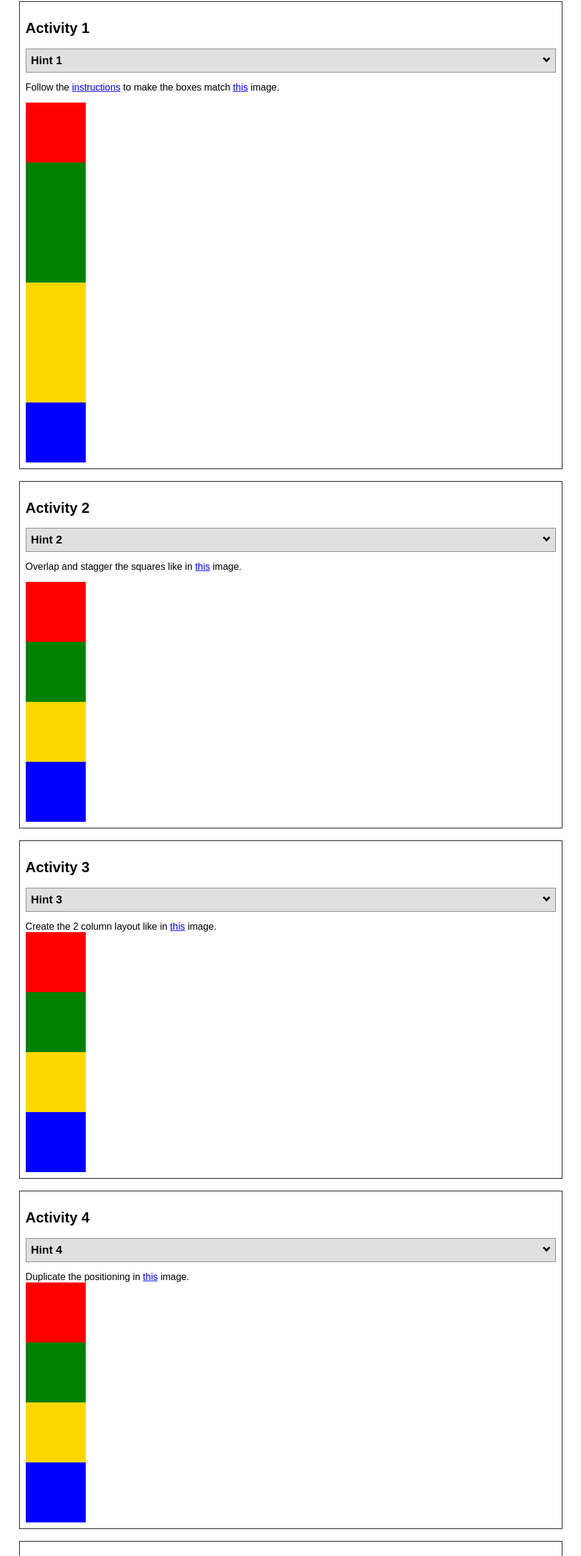
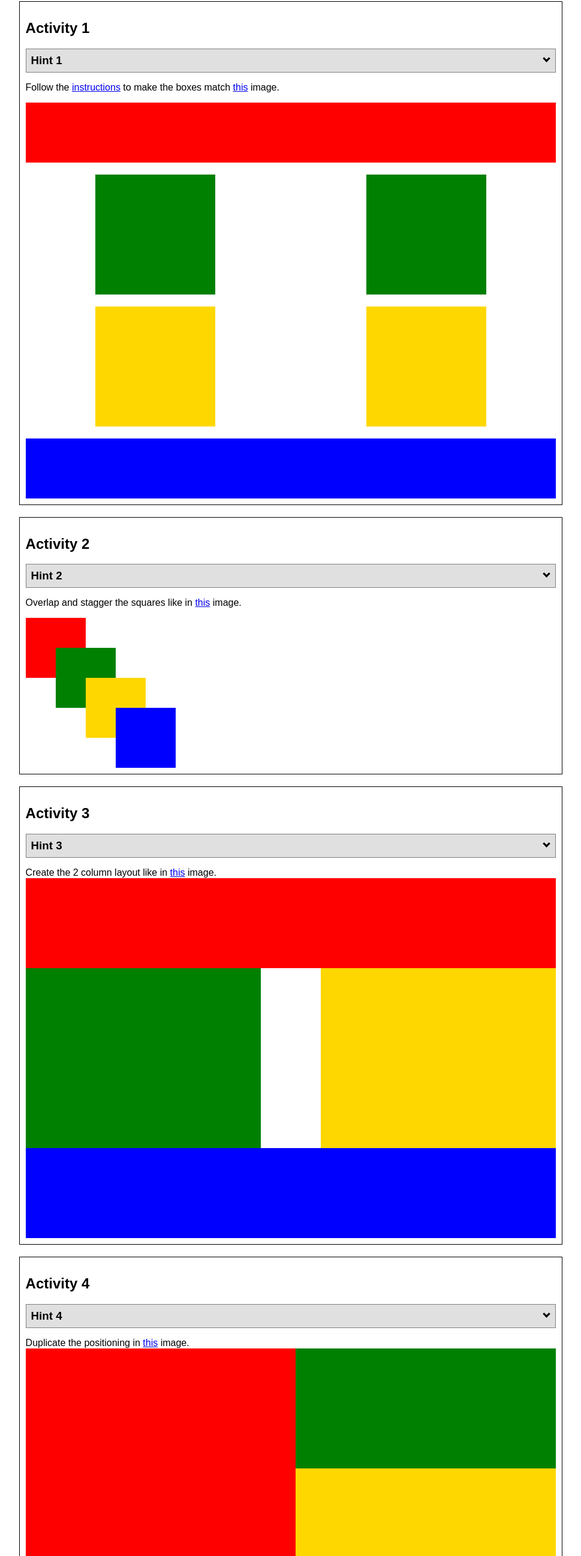
Before and after one commit to fombuena/wwr, a plain HTML site: page positioning.html in a window 1280 px wide. Shown: the part 146-2740 px from the top of the page at 60% size, without its empty margins (155-1124 px from the left). Drawn offline with Linux system fonts and the light colour scheme.

Commit message:
Update positionstyles.css

```diff
--- a/positionstyles.css
+++ b/positionstyles.css
@@ -2,33 +2,42 @@
 /* Activity 1 styles */
 .content1 {
   /* This is the parent of the activity 1 boxes. */
-
+display: grid;
+grid-template-columns: 1fr 1fr;
+justify-items: center;
+gap: 20px;
 }
 .red1 {
-  width: 100px;
+  width: 100%;
   height: 100px;
   background-color: red;
+  grid-column: 1/3;
 
 }
 .green1 {
-  width: 100px;
-  height: 100px;
+  width: 200px;
+  height: 200px;
   background-color: green;
 
 }
 .yellow1 {
-  width: 100px;
-  height: 100px;
+  width: 200px;
+  height: 200px;
   background-color: gold;
 }
 .blue1 {
-  width: 100px;
+  width: 100%;
   height: 100px;
   background-color: blue;
+  grid-column: 1/3;
+
 }
 /* Activity 2 styles */
 .content2 {
   /* This is the parent of the activity 2 boxes. */
+display: grid;
+grid-template-columns: 50px 50px 50px 50px 50px;
+grid-template-rows: 50px 50px 50px 50px 50px;
 }
 .red2 {
   width: 100px;
@@ -39,65 +48,94 @@
   width: 100px;
   height: 100px;
   background-color: green;
+  grid-row: 2/3;
+  grid-column: 2/3;
+
 }
 .yellow2 {
   width: 100px;
   height: 100px;
   background-color: gold;
+  grid-row: 3/4;
+  grid-column: 3/4;
 }
 .blue2 {
   width: 100px;
   height: 100px;
   background-color: blue;
+  grid-row: 4/5;
+  grid-column: 4/5;
 }
 /* Activity 3 styles */
 .content3 {
   /* This is the parent of the activity 3 boxes. */
+display: grid;
+grid-template-columns: 1fr 1fr;
+grid-column-gap: 100px;
+
+
+
 }
 .red3 {
-  width: 100px;
-  height: 100px;
+  width: 2fr;
+  height: 150px;
   background-color: red;
+  grid-column: 1/3;
+
+
 }
 .green3 {
-  width: 100px;
-  height: 100px;
+  width: 1fr;
+  height: 300px;
   background-color: green;
+  grid-column: 1fr;
+
 }
 .yellow3 {
-  width: 100px;
-  height: 100px;
+  width: 1fr;
+  height: 300px;
   background-color: gold;
+  grid-column: 1fr;
+
+
 }
 .blue3 {
-  width: 100px;
-  height: 100px;
+  width: 2fr;
+  height: 150px;
   background-color: blue;
+  grid-column: 1/3;
 }
 /* Activity 4 styles */
 .content4 {
   /* This is the parent of the activity 4 boxes. */
 height: 400px;
+display: grid;
+grid-template-columns: 1fr 1fr;
+grid-template-rows: 1fr 1fr 1fr;
 }
 .red4 {
-  width: 100px;
-  height: 100px;
+  width: 450px;
+  height: 600px;
   background-color: red;
+  grid-row: 1/4;
+
 }
 .green4 {
-  width: 100px;
-  height: 100px;
+  width: 1fr;
+  height: 1fr;
   background-color: green;
 }
 .yellow4 {
-  width: 100px;
-  height: 100px;
+  width: 1fr;
+  height: 1fr;
   background-color: gold;
+
 }
 .blue4 {
-  width: 100px;
-  height: 100px;
+  width: 1fr;
+  height: 1fr;
   background-color: blue;
+
 }
 /* Activity 5 styles */
 .content5 {
@@ -105,50 +143,67 @@
   height: 400px;
 }
 .red5 {
-  width: 100px;
+  width: 520px;
   height: 100px;
   background-color: red;
 }
 .green5 {
-  width: 100px;
-  height: 100px;
+  width: 150px;
+  height: 180px;
   background-color: green;
+  float: left;
 
 }
 .yellow5 {
-  width: 100px;
-  height: 100px;
+  width: 520px;
+  height: 250px;
   background-color: gold;
+  font-size: 13px;
+  font-family: 'Times New Roman', Times, serif;
 
 }
 .blue5 {
-  width: 100px;
+  width: 520px;
   height: 100px;
   background-color: blue;
 }
 /* Activity 6 styles */
 .content6 {
   /* This is the parent of the activity 6 boxes. */
+display: grid;
+grid-template-columns: 100px 100px 100px;
+grid-template-rows: 100px 100px 100px;
+
 }
 .red6 {
-  width: 100px;
+width: 200px;
 height: 100px;
 background-color: red;
+z-index: -1;
 }
 .green6 {
 width: 100px;
 height: 100px;
 background-color: green;
+grid-row: 3/4;
+z-index: 1;
  }
 .yellow6 {
 width: 100px;
-  height: 100px;
+height: 200px;
 background-color: gold;
+grid-row: 2/4;
+grid-column: 3/4;
+z-index: 1;
+justify-items: right;
+
 }
 .blue6 {
-  width: 100px;
-  height: 100px;
+width: 200px;
+height: 200px;
 background-color: blue;
+margin: 50px -50px;
+
 }
 
 
```
Lines whose indentation alone changed are shown as unchanged.
